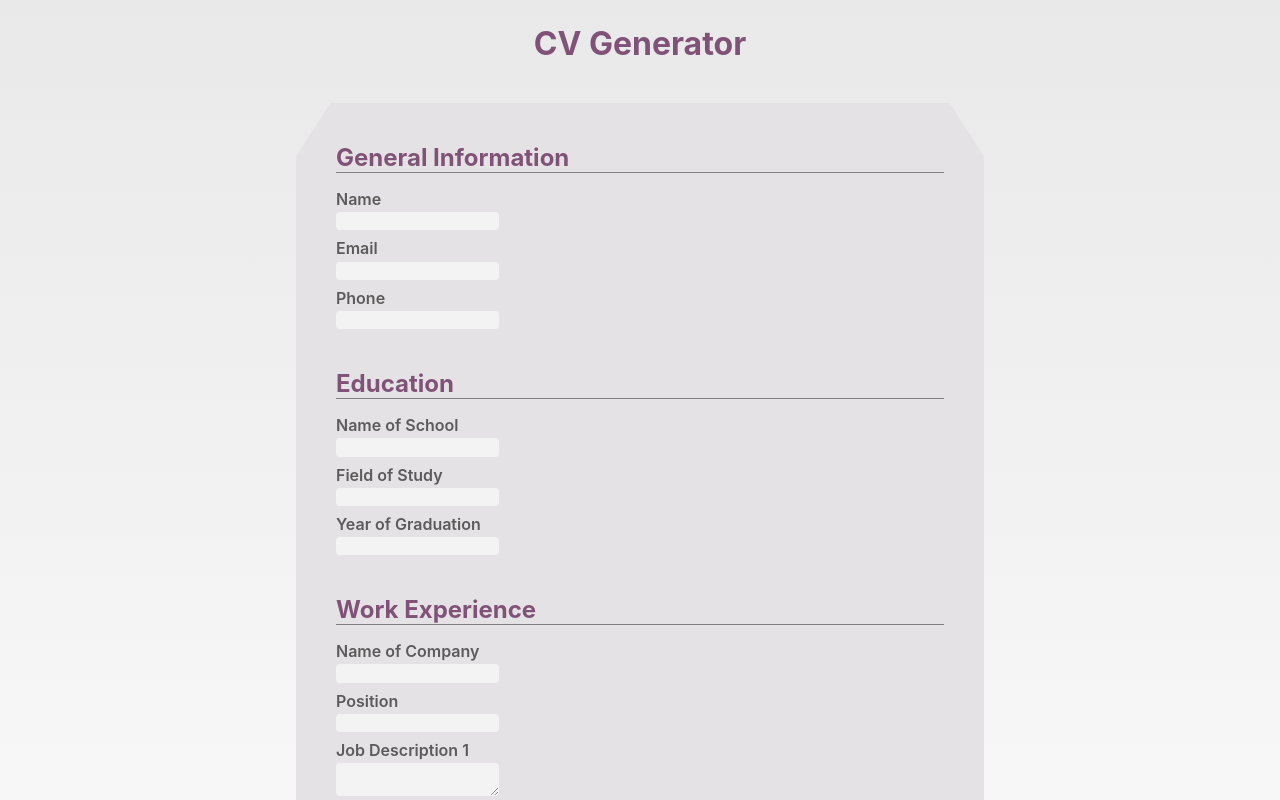
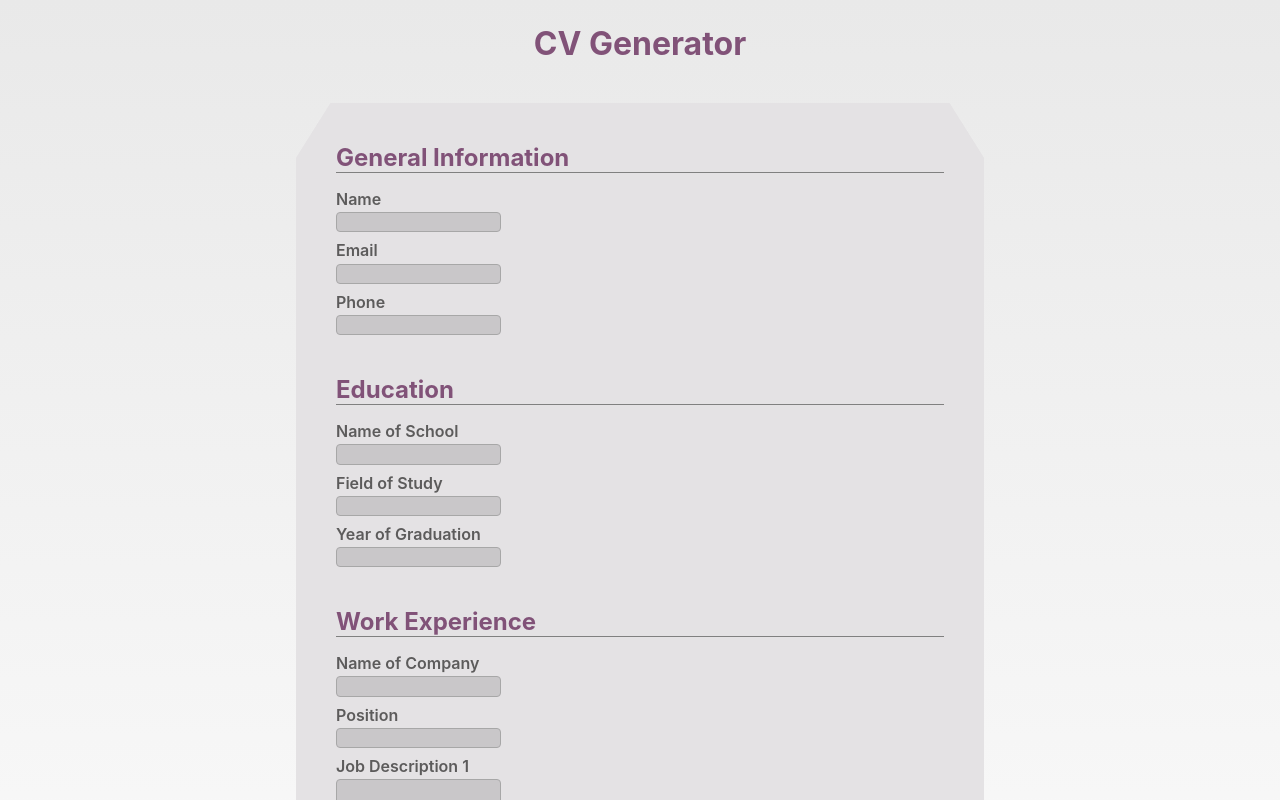
Before and after one commit to viiiofpentacles/cv-form, a React (Create React App) app: page / in a window 1280 px wide. Shown: the top 800 px of the page. Built offline with nearby package versions, Linux system fonts and the light colour scheme.

Commit message:
Made input fields easier to see

```diff
--- a/src/styles/App.css
+++ b/src/styles/App.css
@@ -61,6 +61,8 @@ input,
 textarea {
   border-style: none;
   border-radius: 4px;
+  background-color: rgba(0, 0, 0, 0.2);
+  border: 1px solid grey;
   opacity: 0.6;
   padding: 0.1rem;
   margin-top: 0.2rem;
@@ -69,7 +71,8 @@ textarea {
 
 input:focus,
 textarea:focus {
-  opacity: 0.9;
+  background-color: rgba(253, 253, 253, 0.6);
+  border: 1px solid grey;
   outline: none;
 }
 
```
